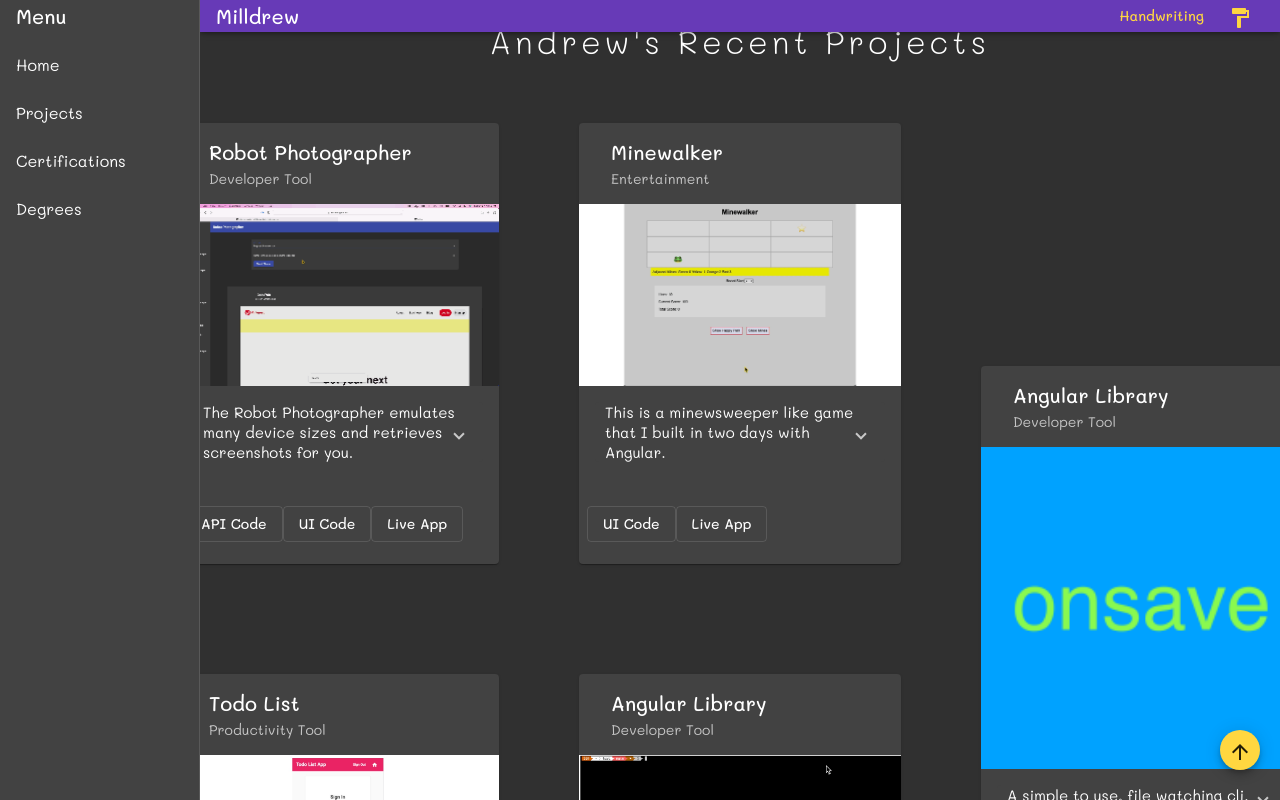
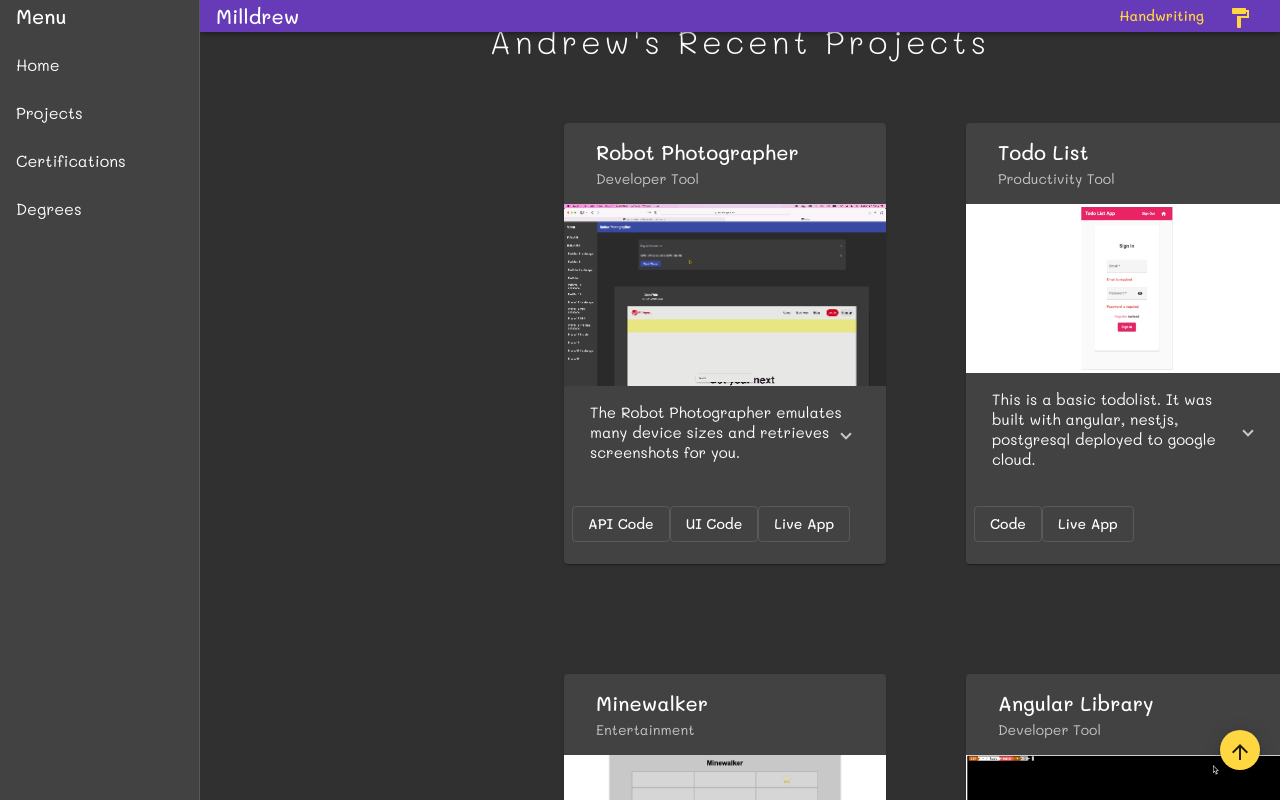
Before and after one commit to Milldrew/milldrew-portfolio, an Angular app: page /projects in a window 1280 px wide. Built offline with nearby package versions, Linux system fonts and the light colour scheme.

Commit message:
And updated to angular 14 Fixed card layout for L and XL screens. Fixed footer height.
Starting to update this project ot angular 14

updated @angular/cli and @angular/core

updated @angular/material

```diff
--- a/angular.json
+++ b/angular.json
@@ -96,6 +96,5 @@
         }
       }
     }
-  },
-  "defaultProject": "milldrew-portfolio"
+  }
 }
--- a/src/app/projects/projects.component.html
+++ b/src/app/projects/projects.component.html
@@ -54,7 +54,7 @@
       liveApp="https://www.npmjs.com/package/onsave"
       moreContent="The package exports the cli onsave. The first argument is the path to the file, and the second argument is the command that you want to run each time the file is saved. The CLI does work for hanging process like an http server. The handler command can be multiple arguments. It is also possible to write a bash script and then run the bash script each time the file is saved. This is one of the only old projects that survived from me deleting all my repos. I am happy it did! Because it comes in clutch when there is no --watch option."
       subtitle="Developer Tool"
-      title="Angular Library "
+      title="onsave"
     ></app-pcard>
   </div>
 </div>
--- a/src/app/projects/projects.component.scss
+++ b/src/app/projects/projects.component.scss
@@ -12,10 +12,10 @@
   justify-content: center;
   align-items: center;
   @include responsive.for-size(Large) {
-    flex-direction: row;
+    flex-direction: column;
   }
   @include responsive.for-size(XLarge) {
-    flex-direction: row;
+    flex-direction: column;
     width: 80%;
   }
 }
@@ -45,12 +45,12 @@
   }
   @include responsive.for-size(Large) {
     justify-content: row;
-    flex-direction: column;
+    flex-direction: row;
     width: 40%;
   }
   @include responsive.for-size(XLarge) {
     justify-content: row;
-    flex-direction: column;
+    flex-direction: row;
   }
 }
 
--- a/tsconfig.json
+++ b/tsconfig.json
@@ -16,7 +16,7 @@
     "experimentalDecorators": true,
     "moduleResolution": "node",
     "importHelpers": true,
-    "target": "es2017",
+    "target": "es2020",
     "module": "es2020",
     "lib": [
       "es2020",
```
Also changed, not shown: package.json (+15 -15 lines), 4 other files (tests, documents, lock files or other folders).
